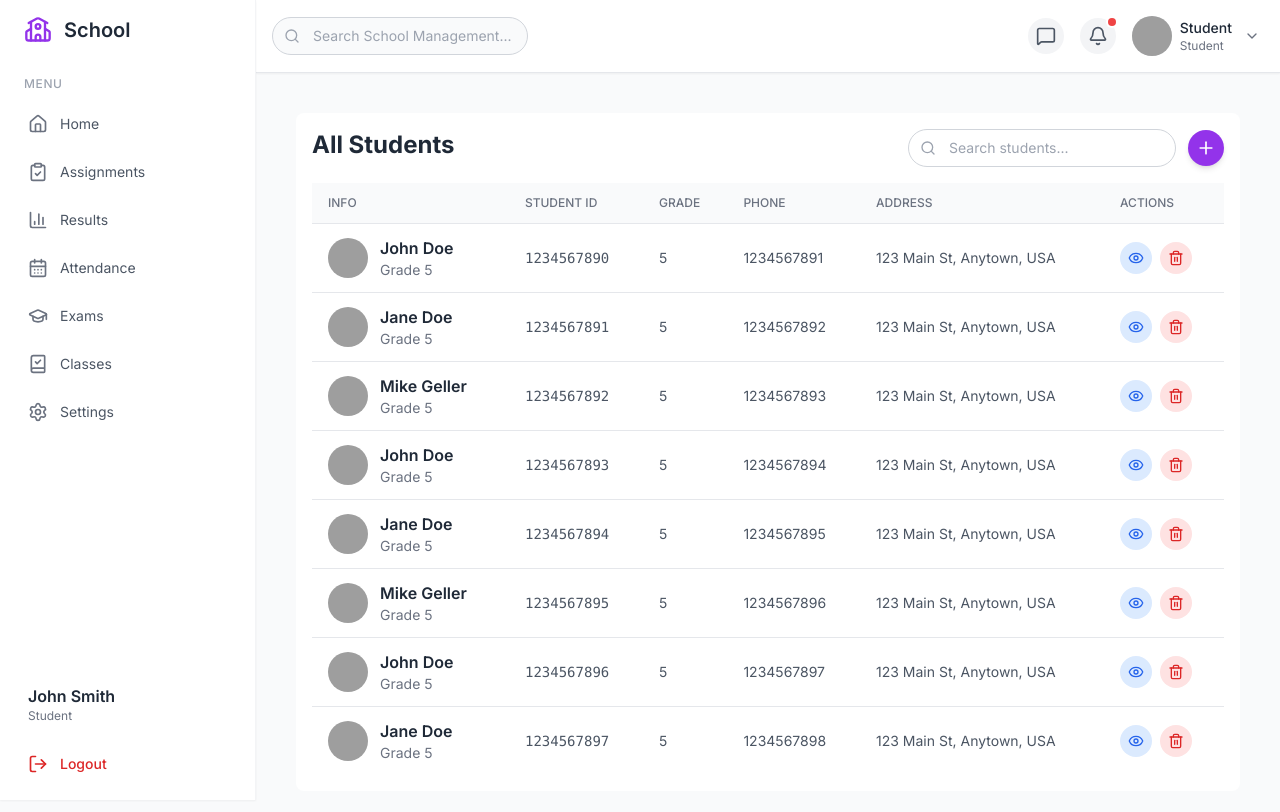
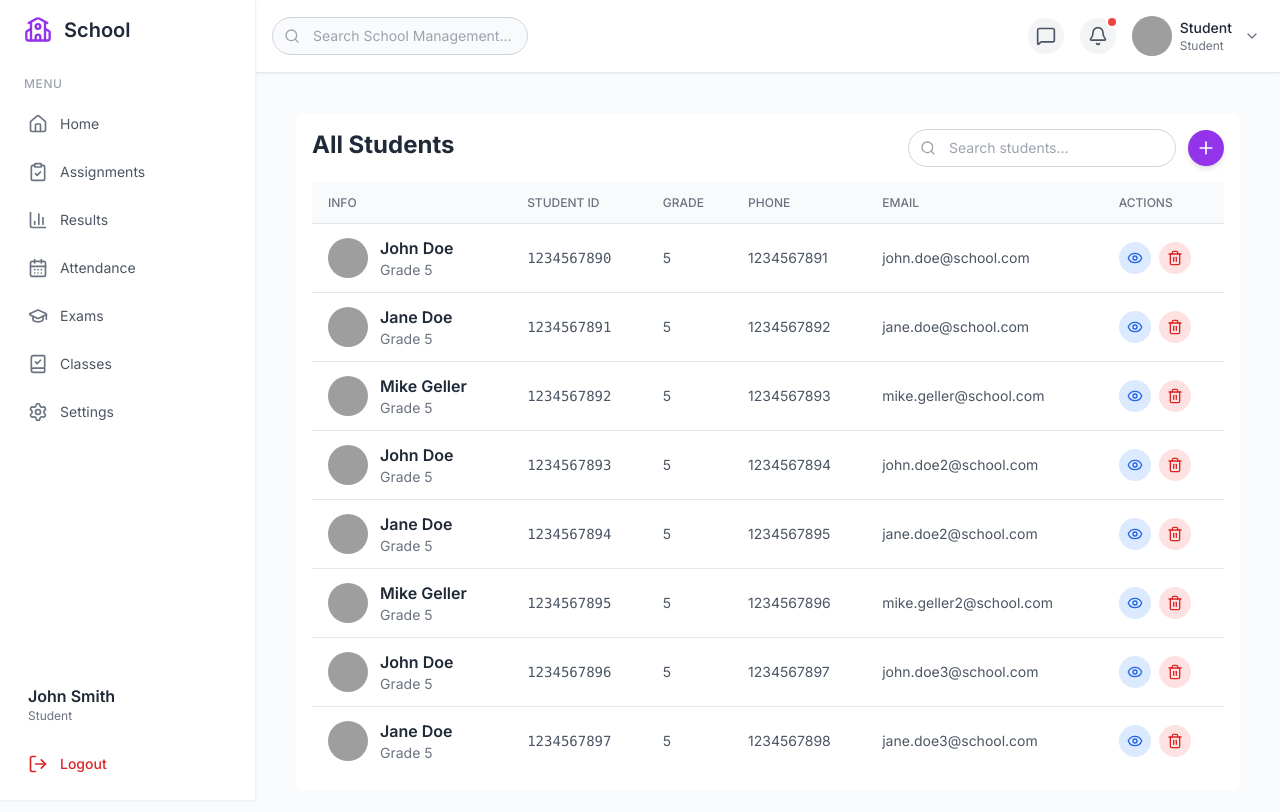
Before and after one commit to ideomethodTech/UI-School-Management, a Next.js app: page /dashboard/students in a window 1280 px wide. Shown: the top 812 px of the page. Built offline with nearby package versions, Linux system fonts and the light colour scheme; grey boxes are pictures that could not be loaded.

Commit message:
changes in teacher and student section

```diff
--- a/src/app/dashboard/students/[id]/page.js
+++ b/src/app/dashboard/students/[id]/page.js
@@ -97,7 +97,7 @@ const SingleStudentPage = ({ params }) => {
                                 </div>
                                 <div className="w-full md:w-1/3 lg:w-full 2xl:w-1/3 flex items-center gap-2">
                                     <Mail size={14} />
-                                    <span>{student.address || 'N/A'}</span>
+                                    <span>{student.email || 'N/A'}</span>
                                 </div>
                             </div>
                         </div>
--- a/src/app/dashboard/students/data.js
+++ b/src/app/dashboard/students/data.js
@@ -1,13 +1,13 @@
 // In: src/app/students/data.js
 
 export const studentsData = [
-    { id: '1234567890', name: 'John Doe', grade: 5, phone: '1234567891', address: '123 Main St, Anytown, USA', avatar: 'https://i.pravatar.cc/100?img=11' },
-    { id: '1234567891', name: 'Jane Doe', grade: 5, phone: '1234567892', address: '123 Main St, Anytown, USA', avatar: 'https://i.pravatar.cc/100?img=12' },
-    { id: '1234567892', name: 'Mike Geller', grade: 5, phone: '1234567893', address: '123 Main St, Anytown, USA', avatar: 'https://i.pravatar.cc/100?img=13' },
-    { id: '1234567893', name: 'John Doe', grade: 5, phone: '1234567894', address: '123 Main St, Anytown, USA', avatar: 'https://i.pravatar.cc/100?img=11' },
-    { id: '1234567894', name: 'Jane Doe', grade: 5, phone: '1234567895', address: '123 Main St, Anytown, USA', avatar: 'https://i.pravatar.cc/100?img=12' },
-    { id: '1234567895', name: 'Mike Geller', grade: 5, phone: '1234567896', address: '123 Main St, Anytown, USA', avatar: 'https://i.pravatar.cc/100?img=13' },
-    { id: '1234567896', name: 'John Doe', grade: 5, phone: '1234567897', address: '123 Main St, Anytown, USA', avatar: 'https://i.pravatar.cc/100?img=11' },
-    { id: '1234567897', name: 'Jane Doe', grade: 5, phone: '1234567898', address: '123 Main St, Anytown, USA', avatar: 'https://i.pravatar.cc/100?img=12' },
+    { id: '1234567890', name: 'John Doe', grade: 5, phone: '1234567891', email: 'john.doe@school.com', avatar: 'https://i.pravatar.cc/100?img=11' },
+    { id: '1234567891', name: 'Jane Doe', grade: 5, phone: '1234567892', email: 'jane.doe@school.com', avatar: 'https://i.pravatar.cc/100?img=12' },
+    { id: '1234567892', name: 'Mike Geller', grade: 5, phone: '1234567893', email: 'mike.geller@school.com', avatar: 'https://i.pravatar.cc/100?img=13' },
+    { id: '1234567893', name: 'John Doe', grade: 5, phone: '1234567894', email: 'john.doe2@school.com', avatar: 'https://i.pravatar.cc/100?img=11' },
+    { id: '1234567894', name: 'Jane Doe', grade: 5, phone: '1234567895', email: 'jane.doe2@school.com', avatar: 'https://i.pravatar.cc/100?img=12' },
+    { id: '1234567895', name: 'Mike Geller', grade: 5, phone: '1234567896', email: 'mike.geller2@school.com', avatar: 'https://i.pravatar.cc/100?img=13' },
+    { id: '1234567896', name: 'John Doe', grade: 5, phone: '1234567897', email: 'john.doe3@school.com', avatar: 'https://i.pravatar.cc/100?img=11' },
+    { id: '1234567897', name: 'Jane Doe', grade: 5, phone: '1234567898', email: 'jane.doe3@school.com', avatar: 'https://i.pravatar.cc/100?img=12' },
 
 ];
--- a/src/app/dashboard/students/page.js
+++ b/src/app/dashboard/students/page.js
@@ -9,7 +9,7 @@ import { useData } from '../../../contexts/DataContext';
 export default function StudentsPage() {
     const { students, addStudent, deleteStudent } = useData();
     const [isModalOpen, setIsModalOpen] = useState(false);
-    const [formState, setFormState] = useState({ name: '', id: '', grade: '', phone: '', address: '', avatar: '' });
+    const [formState, setFormState] = useState({ name: '', id: '', grade: '', phone: '', email: '', avatar: '' });
     const [photoPreview, setPhotoPreview] = useState('');
 
     const handleInputChange = (e) => setFormState(prevState => ({ ...prevState, [e.target.name]: e.target.value }));
@@ -27,7 +27,7 @@ export default function StudentsPage() {
     };
 
     const openModal = () => {
-        setFormState({ name: '', id: '', grade: '', phone: '', address: '', avatar: '' });
+        setFormState({ name: '', id: '', grade: '', phone: '', email: '', avatar: '' });
         setPhotoPreview('');
         setIsModalOpen(true);
     };
@@ -70,12 +70,12 @@ export default function StudentsPage() {
                 </div>
                 <div className="mt-4 overflow-x-auto">
                     <table className="w-full text-left">
-                        <thead><tr className="border-b bg-gray-50 text-xs text-gray-500 uppercase"><th className="py-3 px-4 font-medium">Info</th><th className="py-3 px-4 font-medium">Student ID</th><th className="py-3 px-4 font-medium">Grade</th><th className="py-3 px-4 font-medium">Phone</th><th className="py-3 px-4 font-medium">Address</th><th className="py-3 px-4 font-medium">Actions</th></tr></thead>
+                        <thead><tr className="border-b bg-gray-50 text-xs text-gray-500 uppercase"><th className="py-3 px-4 font-medium">Info</th><th className="py-3 px-4 font-medium">Student ID</th><th className="py-3 px-4 font-medium">Grade</th><th className="py-3 px-4 font-medium">Phone</th><th className="py-3 px-4 font-medium">Email</th><th className="py-3 px-4 font-medium">Actions</th></tr></thead>
                         <tbody className="divide-y">
                             {students.map((student) => (
                                 <tr key={student.id} className="hover:bg-gray-50">
                                     <td className="py-3 px-4"><div className="flex items-center gap-3"><Image src={student.avatar} alt={student.name} width={40} height={40} className="rounded-full object-cover" /><div><div className="font-semibold text-gray-800">{student.name}</div><div className="text-sm text-gray-500">Grade {student.grade}</div></div></div></td>
-                                    <td className="py-3 px-4 text-sm text-gray-600 font-mono">{student.id}</td><td className="py-3 px-4 text-sm text-gray-600">{student.grade}</td><td className="py-3 px-4 text-sm text-gray-600">{student.phone}</td><td className="py-3 px-4 text-sm text-gray-600">{student.address}</td>
+                                    <td className="py-3 px-4 text-sm text-gray-600 font-mono">{student.id}</td><td className="py-3 px-4 text-sm text-gray-600">{student.grade}</td><td className="py-3 px-4 text-sm text-gray-600">{student.phone}</td><td className="py-3 px-4 text-sm text-gray-600">{student.email}</td>
                                     <td className="py-3 px-4"><div className="flex items-center gap-2"><Link href={`/dashboard/students/${student.id}`} className="p-2 rounded-full bg-blue-100 hover:bg-blue-200"><Eye size={16} className="text-blue-600" /></Link><button onClick={() => handleDeleteStudent(student.id)} className="p-2 rounded-full bg-red-100 hover:bg-red-200"><Trash2 size={16} className="text-red-600" /></button></div></td>
                                 </tr>
                             ))}
@@ -92,7 +92,7 @@ export default function StudentsPage() {
                             <div><label className="block text-sm font-medium text-gray-700 mb-1">Student ID</label><input name="id" type="text" value={formState.id} onChange={handleInputChange} className="w-full p-2 border rounded-md" /></div>
                             <div><label className="block text-sm font-medium text-gray-700 mb-1">Grade</label><input name="grade" type="text" value={formState.grade} onChange={handleInputChange} className="w-full p-2 border rounded-md" /></div>
                             <div><label className="block text-sm font-medium text-gray-700 mb-1">Phone</label><input name="phone" type="tel" value={formState.phone} onChange={handleInputChange} className="w-full p-2 border rounded-md" /></div>
-                            <div><label className="block text-sm font-medium text-gray-700 mb-1">Address</label><input name="address" type="text" value={formState.address} onChange={handleInputChange} className="w-full p-2 border rounded-md" /></div>
+                            <div><label className="block text-sm font-medium text-gray-700 mb-1">Email</label><input name="email" type="email" value={formState.email} onChange={handleInputChange} className="w-full p-2 border rounded-md" /></div>
                             <div>
                                 <label className="block text-sm font-medium text-gray-700 mb-1">Upload Photo (optional)</label>
                                 <div className="flex items-center gap-4">
--- a/src/app/dashboard/teachers/page.js
+++ b/src/app/dashboard/teachers/page.js
@@ -16,7 +16,7 @@ export default function TeachersPage() {
         subjects: "",
         classes: "",
         phone: "",
-        address: "",
+        email: "",
         avatar: "",
     });
 
@@ -45,7 +45,7 @@ export default function TeachersPage() {
             subjects: "",
             classes: "",
             phone: "",
-            address: "",
+            email: "",
             avatar: "",
         });
         setPhotoPreview("");
@@ -112,7 +112,7 @@ export default function TeachersPage() {
                                 <th className="py-3 px-4 font-medium">Subjects</th>
                                 <th className="py-3 px-4 font-medium">Classes</th>
                                 <th className="py-3 px-4 font-medium">Phone</th>
-                                <th className="py-3 px-4 font-medium">Address</th>
+                                <th className="py-3 px-4 font-medium">Email</th>
                                 <th className="py-3 px-4 font-medium">Actions</th>
                             </tr>
                         </thead>
@@ -151,7 +151,7 @@ export default function TeachersPage() {
                                         {teacher.phone}
                                     </td>
                                     <td className="py-3 px-4 text-sm text-gray-600">
-                                        {teacher.address}
+                                        {teacher.email}
                                     </td>
                                     <td className="py-3 px-4">
                                         <div className="flex items-center gap-2">
@@ -258,12 +258,12 @@ export default function TeachersPage() {
                             </div>
                             <div>
                                 <label className="block text-sm font-medium text-gray-700 mb-1">
-                                    Address
+                                    Email
                                 </label>
                                 <input
-                                    name="address"
-                                    type="text"
-                                    value={formState.address}
+                                    name="email"
+                                    type="email"
+                                    value={formState.email}
                                     onChange={handleInputChange}
                                     className="w-full p-2 border rounded-md"
                                 />
```
Also changed, not shown: src/app/dashboard/teachers/data.js (+10 -0 lines).
